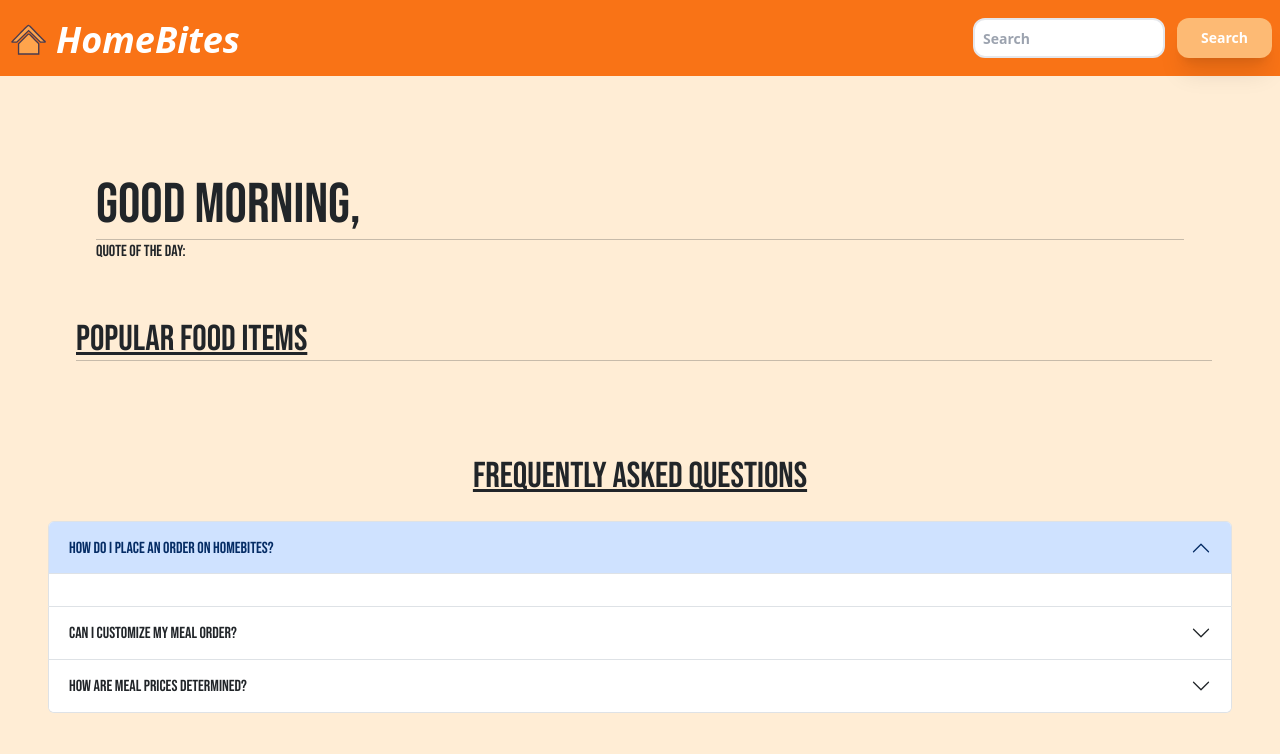
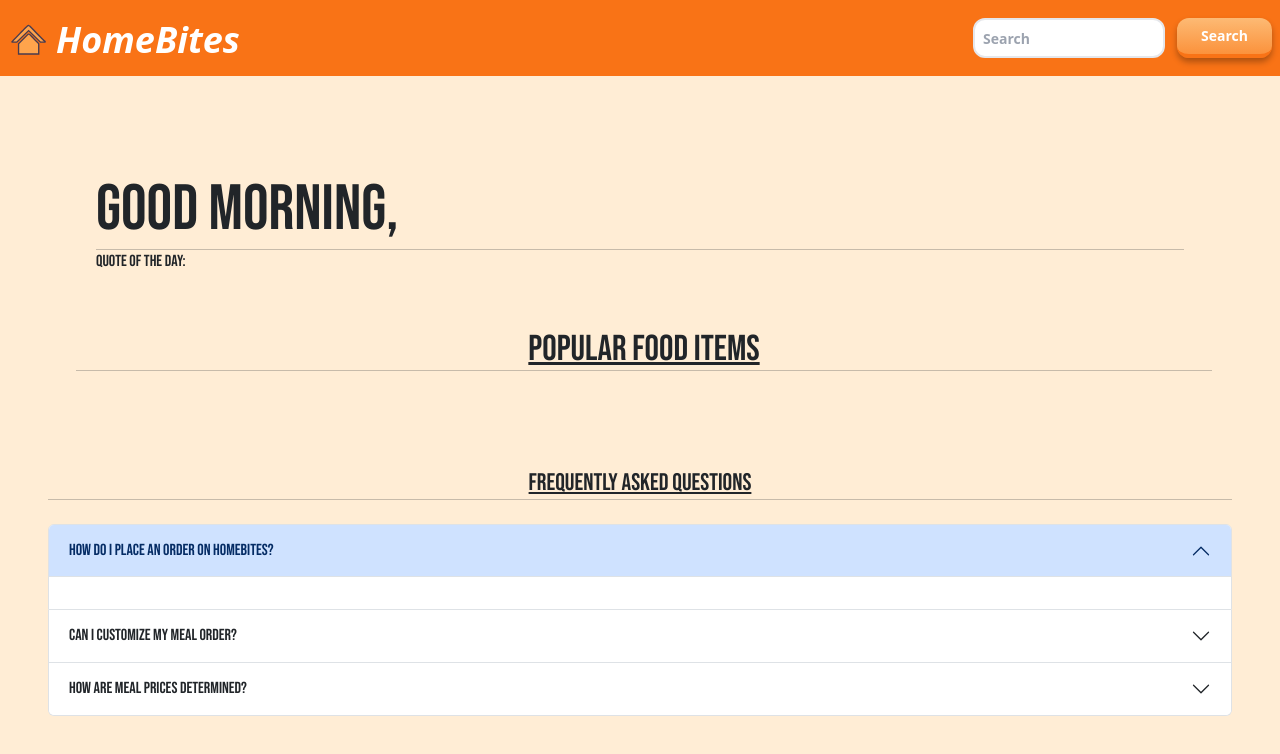
Before and after one commit to arshsaggu/1800_202430_DTC11, a plain HTML site: page main.html in a window 1280 px wide. Drawn offline with nearby package versions, Linux system fonts and the light colour scheme; no server answers.

Commit message:
animated search button added and food cards updated and aligned

```diff
--- a/main.html
+++ b/main.html
@@ -47,7 +47,7 @@
     }
 
     .card {
-        box-shadow: 5px 10px gray;
+        box-shadow: 5px 10px gainsboro;
     }
 </style>
 
@@ -57,7 +57,7 @@
 
     <div class="container-fluid bg-orange-100 text-dark p-5 mb-4" id="tuple1">
         <div class="container bg-orange-100 p-5">
-            <h1 class="display-4">Good morning, <span id="name-goes-here"></span></h1>
+            <h1 class="display-3">Good morning, <span id="name-goes-here"></span></h1>
             <hr>
             <p>Quote of the day: <span id="quote-goes-here"></span></p>
         </div>
@@ -83,18 +83,18 @@
 
 
         <div class="container" id="tuple1">
-            <h1 class="text-left mb-8 text-4xl ml-2 p-2"><u>Popular Food Items</u>
+            <h1 class="text-center mb-8 text-4xl ml-2 p-2"><u>Popular Food Items</u>
                 <hr>
             </h1>
 
             <div class="container">
-                <div id="foodItems-go-here" class="row row-cols-1 row-cols-md-3 g-4">
+                <div id="foodItems-go-here" class="row row-cols-1 row-cols-md-3 g-4 justify-content-center">
                 </div>
             </div>
         </div>
 
 
-        <div class="text-center text-4xl mb-4 mt-20" id="tuple1"><u>Frequently Asked Questions</u> </div>
+        <div class="text-center text-2xl mb-4 mt-20" id="tuple1"><u>Frequently Asked Questions</u><hr> </div>
 
         <div id="tuple1">
             <div class="accordion" id="accordionExample">
@@ -138,6 +138,9 @@
                 </div>
             </div>
         </div>
+
+
+
         <script src="./scripts/firebaseAPI_DTC11.js"></script>
         <script src="./scripts/skeleton.js"></script>
         <script src="./scripts/main.js"></script>
--- a/text/nav_before_login.html
+++ b/text/nav_before_login.html
@@ -9,7 +9,9 @@
     <div class="flex items-center space-x-3">
         <input type="text" class="border-2 rounded-xl text-slate-400 text-sm w-32 md:w-48 h-10 md:h-10 px-2"
             placeholder="Search">
-        <button class="text-sm py-2 px-4 shadow-xl rounded-xl  bg-orange-300 w-20 md:w-auto h-10 md:h-10">
+        <button
+            class="text-sm py-2 px-4 rounded-xl bg-gradient-to-b from-orange-300 to-orange-400 text-white w-20 md:w-auto h-10 md:h-10 shadow-md hover:shadow-lg border-b-4 border-orange-500 transform hover:translate-y-1 transition duration-200 ease-in-out"
+            style="box-shadow: 0 4px 6px rgba(0, 0, 0, 0.3);">
             Search
         </button>
     </div>
```
Also changed, not shown: browse_restaurants.html (+4 -3 lines), text/nav_after_login.html (+3 -1 lines).
